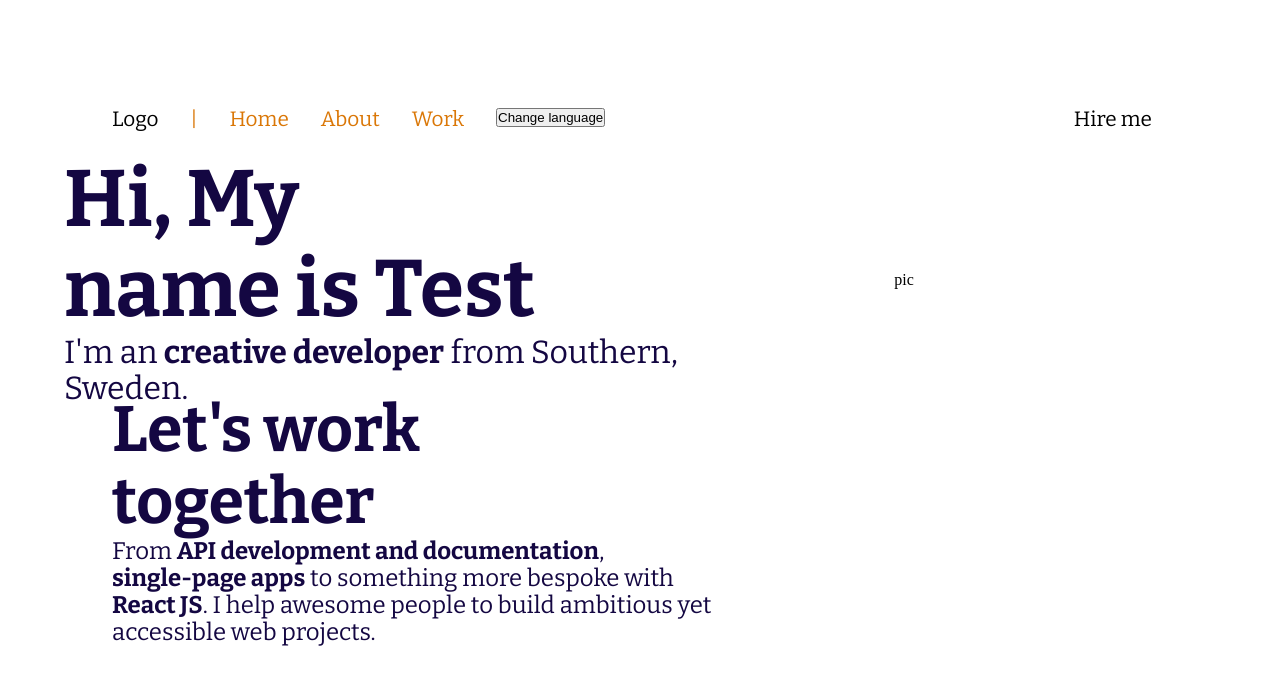
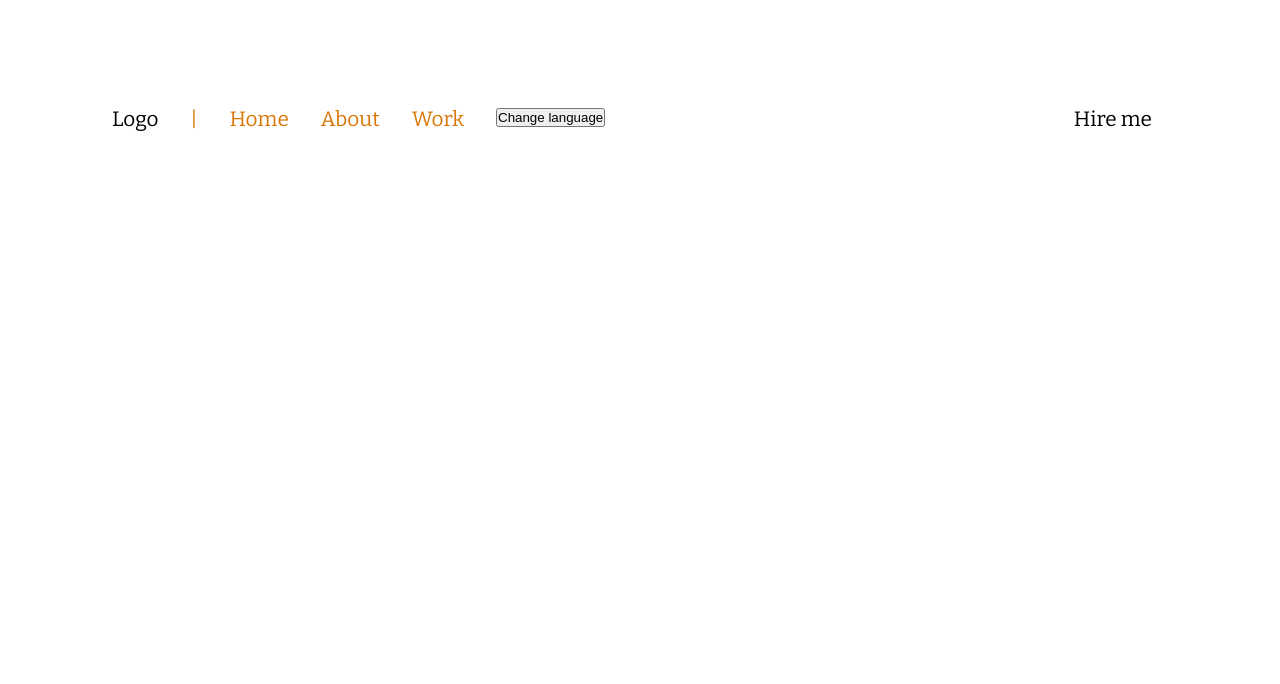
Before and after one commit to MapYh/portfolio, a React (Vite) app: page /About in a window 1280 px wide. Shown: the top 684 px of the page. Built offline with nearby package versions, Linux system fonts and the light colour scheme.

Commit message:
Created a better component structure with a header main componenet.

```diff
--- a/src/components/Header.tsx
+++ b/src/components/Header.tsx
@@ -1,5 +1,6 @@
 /* import { Link } from "react-router-dom"; */
 import Nav from "./Nav.tsx";
+import Header_main from "./Header_main.tsx";
 import "./Header.scss";
 
 const Header = () => {
@@ -21,23 +22,7 @@ const Header = () => {
           {/* <Link to="/Hire_me">Hire me</Link> */}
         </li>
       </header>
-      <main className="main">
-        <section className="main__side">
-          <section className="main__side-text">
-            <h1 className="main__side-text-header-one">
-              Hi, My <br />
-              name is <b>Test</b>
-            </h1>
-            <p className="main__side-text-text-one">
-              I'm an <b>creative developer</b> from Southern, Sweden.
-            </p>
-          </section>
-        </section>
-        <section className="main__side">
-          <img src="" alt="" />
-          pic
-        </section>
-      </main>
+
       <article></article>
     </>
   );
--- /dev/null
+++ b/src/components/Header_main.tsx
@@ -0,0 +1,26 @@
+const Header_main = () => {
+  return (
+    <>
+      <main className="main">
+        <section className="main__side">
+          <section className="main__side-text">
+            <h1 className="main__side-text-header-one">
+              Hi, My <br />
+              name is <b>Test</b>
+            </h1>
+            <p className="main__side-text-text-one">
+              I'm an <b>creative developer</b> from Southern, Sweden.
+            </p>
+          </section>
+        </section>
+        <section className="main__side">
+          <img src="" alt="" />
+          pic
+        </section>
+      </main>
+      ;
+    </>
+  );
+};
+
+export default Header_main;
--- a/src/pages/About.tsx
+++ b/src/pages/About.tsx
@@ -1,11 +1,11 @@
 import Header from "../components/Header.tsx";
-import Main from "../components/Main.tsx";
+/* import Main from "../components/Main.tsx"; */
 
 const About = () => {
   return (
     <>
       <Header />
-      <Main />
+      {/* <Main /> */}
     </>
   );
 };
--- a/src/pages/Home.tsx
+++ b/src/pages/Home.tsx
@@ -1,11 +1,13 @@
 import Header from "../components/Header.tsx";
 import Main from "../components/Main.tsx";
 import Projects from "../components/Projects.tsx";
+import Header_main from "../components/Header_main.tsx";
 
 const Home = () => {
   return (
     <>
       <Header />
+      <Header_main />
       <Main />
       <Projects />
     </>
--- a/src/pages/Work.tsx
+++ b/src/pages/Work.tsx
@@ -1,12 +1,11 @@
 import Header from "../components/Header.tsx";
-import Nav from "../components/Nav.tsx";
-import Main from "../components/Main.tsx";
+/* import Main from "../components/Main.tsx"; */
 
 const Work = () => {
   return (
     <>
-      <Nav />
-      <Main />
+      <Header />
+      {/* <Main /> */}
     </>
   );
 };
```
